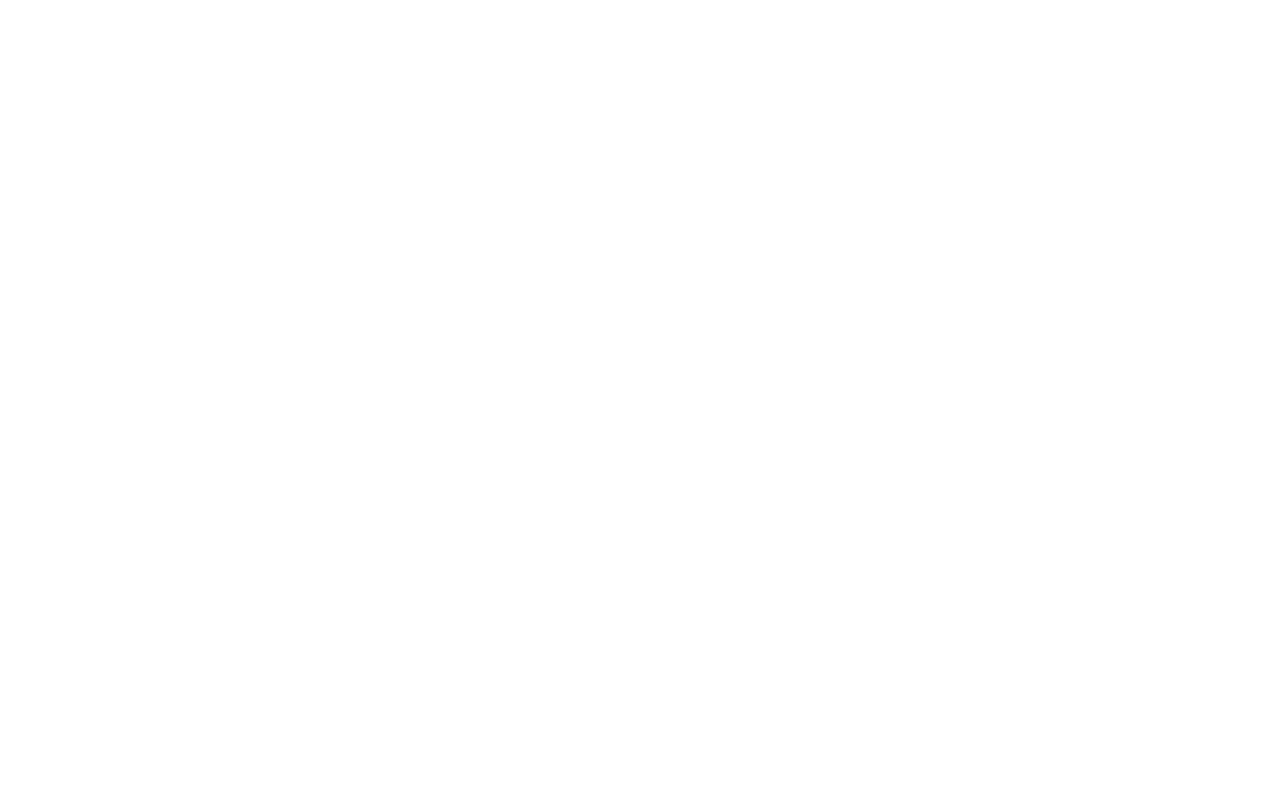
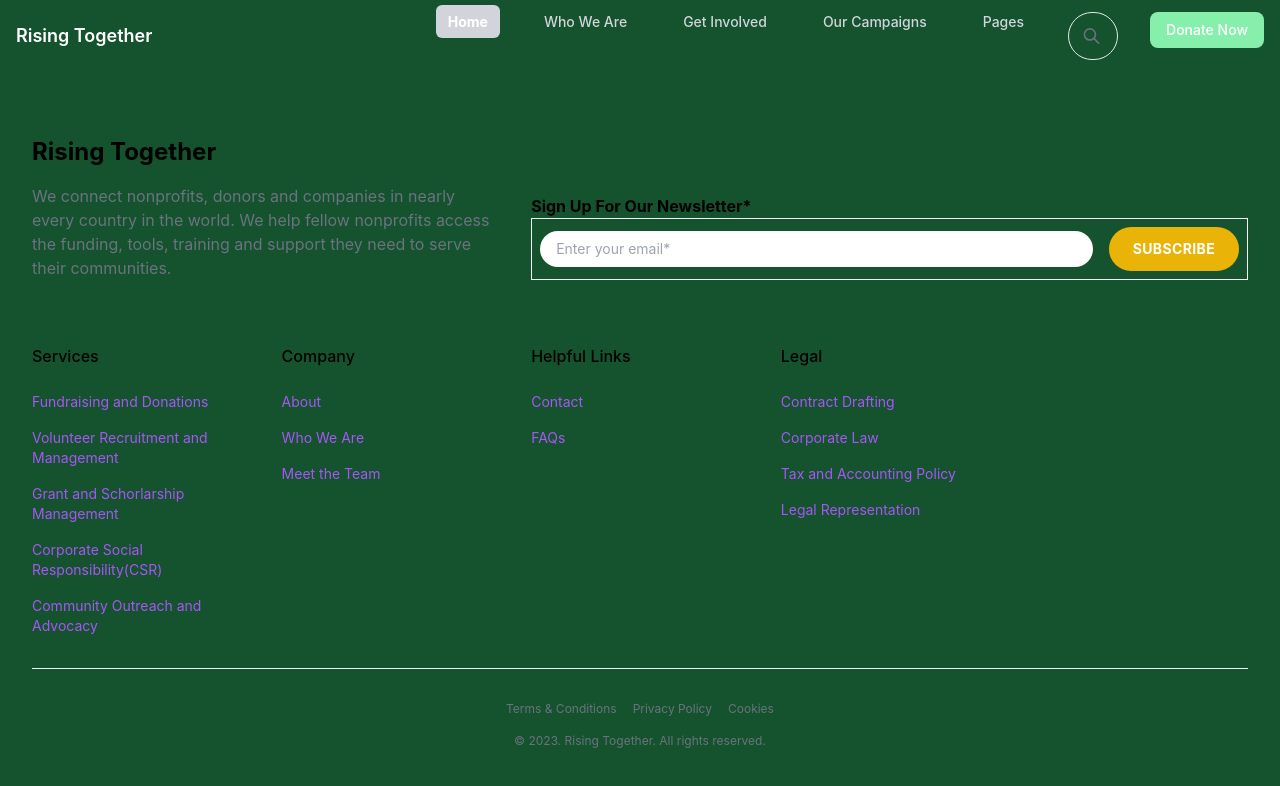
Before and after one commit to febiasm/Uplift, a React (Create React App) app in the folder frontend/: page / in a window 1280 px wide. Shown: the top 786 px of the page. Built offline with nearby package versions, Linux system fonts and the light colour scheme.

Commit message:
Updating

```diff
--- a/frontend/src/App.js
+++ b/frontend/src/App.js
@@ -1,8 +1,10 @@
-
+import NavBar from "./components/NavBar";
+import Footer from "./components/Footer";
 function App() {
   return (
     <div className=" App">
-
+     <NavBar/>
+     <Footer/>
     </div>
   );
 }
```
